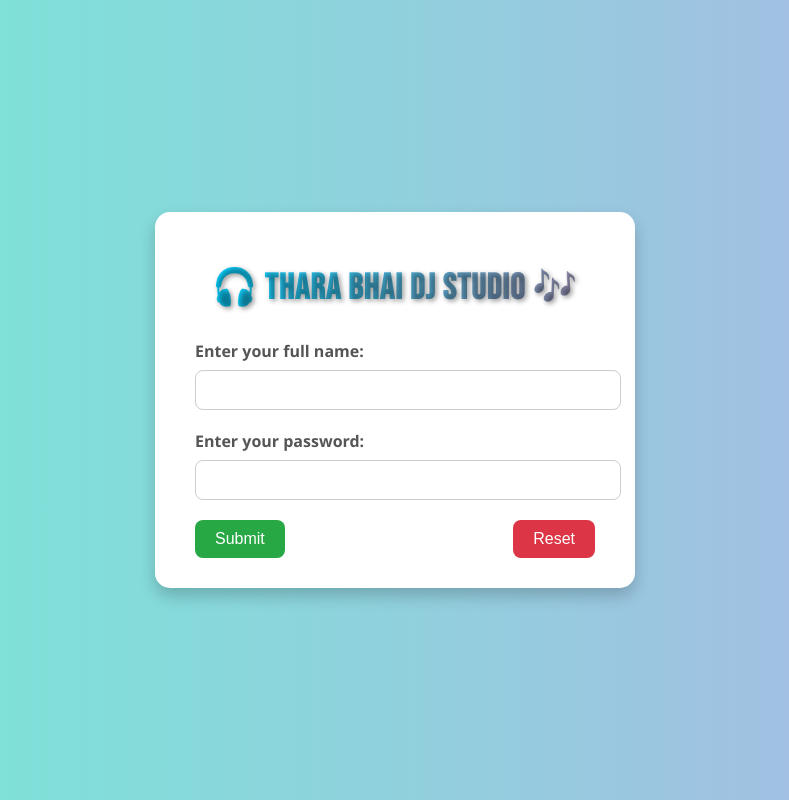
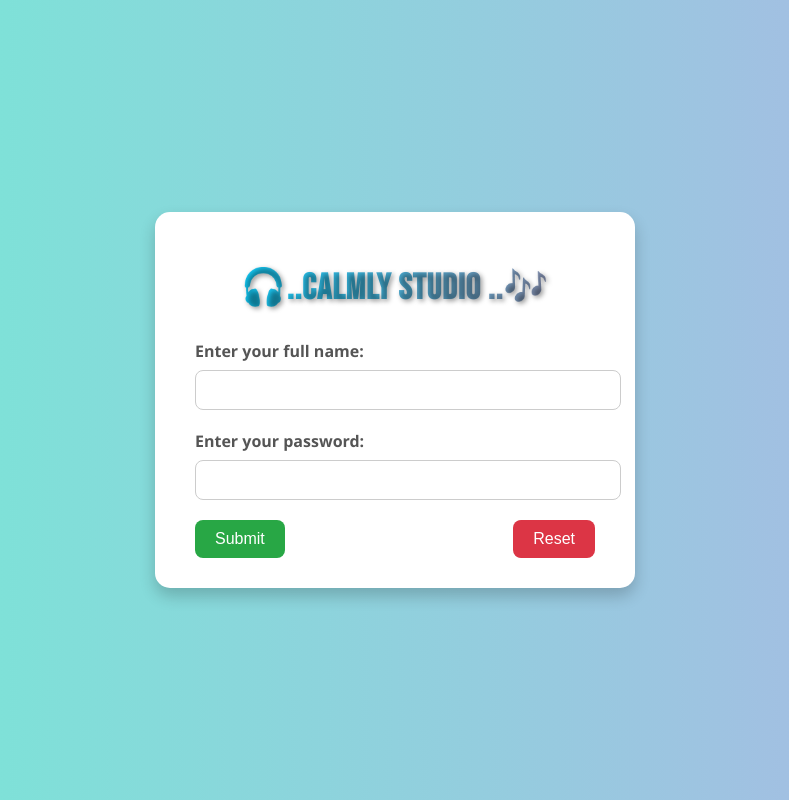
Before and after one commit to Dineshindiexpert/front-end, a plain HTML site: page songfolder/index.html in a window 1280 px wide. Shown: the whole page, without its empty margins (245-1034 px from the left). Drawn offline with Linux system fonts and the light colour scheme.

Commit message:
updated page

```diff
--- a/songfolder/index.html
+++ b/songfolder/index.html
@@ -94,7 +94,7 @@
 </head>
 <body>
   <form onsubmit="return validateForm(event)">
-    <h1 class="studio-header">🎧 Thara Bhai DJ Studio 🎶</h1>
+    <h1 class="studio-header">🎧..Calmly Studio ..🎶</h1>
     <label for="fullname">Enter your full name:</label>
     <input type="text" name="fullname" id="fullname" required />
     <label for="password">Enter your password:</label>
```
